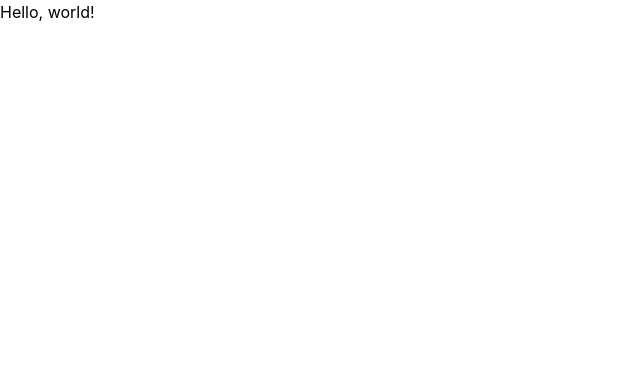
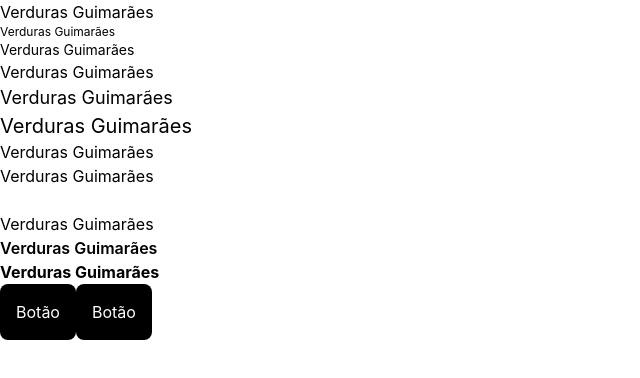
Before and after one commit to murilloressineti/verduras-guimaraes, a React (Vite) app: page / in a window 1280 px wide. Shown: the top 378 px of the page, without its empty margins (0-640 px from the left). Built offline with nearby package versions, Linux system fonts and the light colour scheme.

Commit message:
Add UI primitives and theme setup
This change introduces reusable Text, Icon, and Button components built with Tailwind variants and a shared theme palette. It also updates the app preview to showcase the new components and adds the tailwind-variants dependency for consistent styling.

```diff
--- a/package.json
+++ b/package.json
@@ -13,6 +13,7 @@
     "@tailwindcss/vite": "^4.3.3",
     "react": "^19.2.8",
     "react-dom": "^19.2.8",
+    "tailwind-variants": "^3.3.1",
     "tailwindcss": "^4.3.3"
   },
   "devDependencies": {
--- a/src/App.tsx
+++ b/src/App.tsx
@@ -1,3 +1,36 @@
+import { Button, Icon, Text } from "./components/ui";
+
 export default function App() {
-  return <h1>Hello, world!</h1>;
+  return (
+    <div>
+      {/* Text */}
+      <div>
+        <Text>Verduras Guimarães</Text>
+
+        <Text size="xs">Verduras Guimarães</Text>
+        <Text size="sm">Verduras Guimarães</Text>
+        <Text size="md">Verduras Guimarães</Text>
+        <Text size="lg">Verduras Guimarães</Text>
+        <Text size="xl">Verduras Guimarães</Text>
+
+        <Text textColor="primary">Verduras Guimarães</Text>
+        <Text textColor="secondary">Verduras Guimarães</Text>
+        <Text textColor="inverted">Verduras Guimarães</Text>
+
+        <Text weight="regular">Verduras Guimarães</Text>
+        <Text weight="semiBold">Verduras Guimarães</Text>
+        <Text weight="bold">Verduras Guimarães</Text>
+      </div>
+
+      {/* Icon */}
+      <div></div>
+
+      {/* Button */}
+      <div>
+        <Button>Botão</Button>
+
+        <Button disabled={true}>Botão</Button>
+      </div>
+    </div>
+  );
 }
--- /dev/null
+++ b/src/components/ui/Button.tsx
@@ -0,0 +1,63 @@
+import React from "react";
+
+import { tv, type VariantProps } from "tailwind-variants";
+
+import Text from "./Text";
+
+export const buttonVariants = tv({
+  base: `
+    group inline-flex cursor-pointer items-center justify-center rounded-lg
+    transition-all duration-300
+    gap-1.5
+    disabled:cursor-not-allowed focus-visible:outline-none focus-visible:ring-2 focus-visible:ring-black focus-visible:ring-offset-2`,
+  variants: {
+    variant: {
+      default: "bg-black",
+      ghost: "bg-transparent",
+    },
+    size: {
+      xs: "p-1",
+      sm: "p-2",
+      md: "p-4",
+      lg: "p-6",
+    },
+  },
+  defaultVariants: {
+    variant: "default",
+    size: "md",
+  },
+});
+
+interface ButtonProps
+  extends
+    React.ButtonHTMLAttributes<HTMLButtonElement>,
+    VariantProps<typeof buttonVariants> {
+  as?: React.ElementType;
+  to?: string;
+}
+
+export default function Button({
+  as: ButtonComponent = "button",
+  type = "button",
+  variant,
+  size,
+  className,
+  children,
+  ...props
+}: ButtonProps) {
+  return (
+    <ButtonComponent
+      type={type}
+      className={buttonVariants({ variant, size, className })}
+      {...props}
+    >
+      {React.Children.map(children, (child) => {
+        if (typeof child === "string") {
+          return <Text textColor="inverted">{child}</Text>;
+        }
+
+        return child;
+      })}
+    </ButtonComponent>
+  );
+}
--- /dev/null
+++ b/src/components/ui/Icon.tsx
@@ -0,0 +1,49 @@
+import React from "react";
+
+import { tv, type VariantProps } from "tailwind-variants";
+
+export const iconVariants = tv({
+  base: "shrink-0 transition-all duration-300 ease-in-out",
+  variants: {
+    animate: {
+      none: "",
+      spin: "animate-spin",
+      pulse: "animate-pulse",
+      bounce: "animate-bounce",
+    },
+    size: {
+      sm: "size-4",
+      md: "size-4.5",
+      lg: "size-6",
+    },
+    fillColor: {
+      white: "fill-white",
+    },
+  },
+  defaultVariants: {
+    animate: "none",
+    size: "md",
+    fillColor: "white",
+  },
+});
+
+interface IconProps
+  extends React.SVGProps<SVGElement>, VariantProps<typeof iconVariants> {
+  svg: React.ElementType;
+}
+
+export default function Icon({
+  svg: SvgComponent,
+  animate,
+  size,
+  fillColor,
+  className,
+  ...props
+}: IconProps) {
+  return (
+    <SvgComponent
+      className={iconVariants({ animate, size, fillColor, className })}
+      {...props}
+    />
+  );
+}
--- /dev/null
+++ b/src/components/ui/Text.tsx
@@ -0,0 +1,55 @@
+import React from "react";
+
+import { tv, type VariantProps } from "tailwind-variants";
+
+export const textVariants = tv({
+  base: "font-sans",
+  variants: {
+    size: {
+      xs: "text-xs",
+      sm: "text-sm",
+      md: "text-base",
+      lg: "text-lg",
+      xl: "text-xl",
+    },
+    textColor: {
+      primary: "text-text-primary",
+      secondary: "text-text-secondary",
+      inverted: "text-text-inverted",
+    },
+    weight: {
+      regular: "font-normal",
+      semiBold: "font-semibold",
+      bold: "font-bold",
+    },
+  },
+  defaultVariants: {
+    size: "md",
+    textColor: "primary",
+    weight: "regular",
+  },
+});
+
+interface TextProps
+  extends React.HTMLAttributes<HTMLElement>, VariantProps<typeof textVariants> {
+  as?: React.ElementType;
+}
+
+export default function Text({
+  as: Component = "p",
+  size,
+  textColor,
+  weight,
+  className,
+  children,
+  ...props
+}: TextProps) {
+  return (
+    <Component
+      className={textVariants({ size, textColor, weight, className })}
+      {...props}
+    >
+      {children}
+    </Component>
+  );
+}
--- /dev/null
+++ b/src/components/ui/index.ts
@@ -0,0 +1,3 @@
+export { default as Button } from "./Button";
+export { default as Icon } from "./Icon";
+export { default as Text } from "./Text"
--- a/src/index.css
+++ b/src/index.css
@@ -1 +1,28 @@
-@import "tailwindcss"
+@import "tailwindcss";
+
+@theme {
+  --color-*: initial;
+
+  /* Brand Colors */
+
+  /* Neutral Colors */
+  --color-white: #ffffff;
+  --color-black: #000000;
+
+  /* Text Colors */
+  --color-text-primary: var(--color-black);
+  --color-text-secondary: var(--color-black);
+  --color-text-inverted: var(--color-white);
+
+  /* Background Colors */
+
+  /* Feedback Colors */
+  --color-feedback-danger: #d03e3e;
+
+  /* Font Family */
+}
+
+body {
+  @apply antialiased;
+  -webkit-font-smoothing: antialiased;
+}
```
Also changed, not shown: 1 other file (tests, documents, lock files or other folders).
